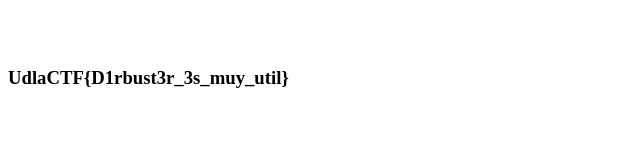
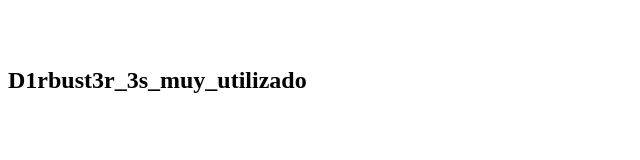
Before and after one commit to RommGT/ctfweb3, a plain HTML site: page laflag.html in a window 1280 px wide. Shown: the whole page, without its empty margins (0-640 px from the left). Drawn offline with Linux system fonts and the light colour scheme.

Commit message:
Update laflag.html

```diff
--- a/laflag.html
+++ b/laflag.html
@@ -12,7 +12,7 @@
 
 
     <h2 class="hero_header">&nbsp;</h2>
-    <h3>UdlaCTF{D1rbust3r_3s_muy_util}</h3>
+    <h1>D1rbust3r_3s_muy_utilizado</h1>
 
        <h1>&nbsp;</h1>
     <p class="tagline">&nbsp;</p>
```
